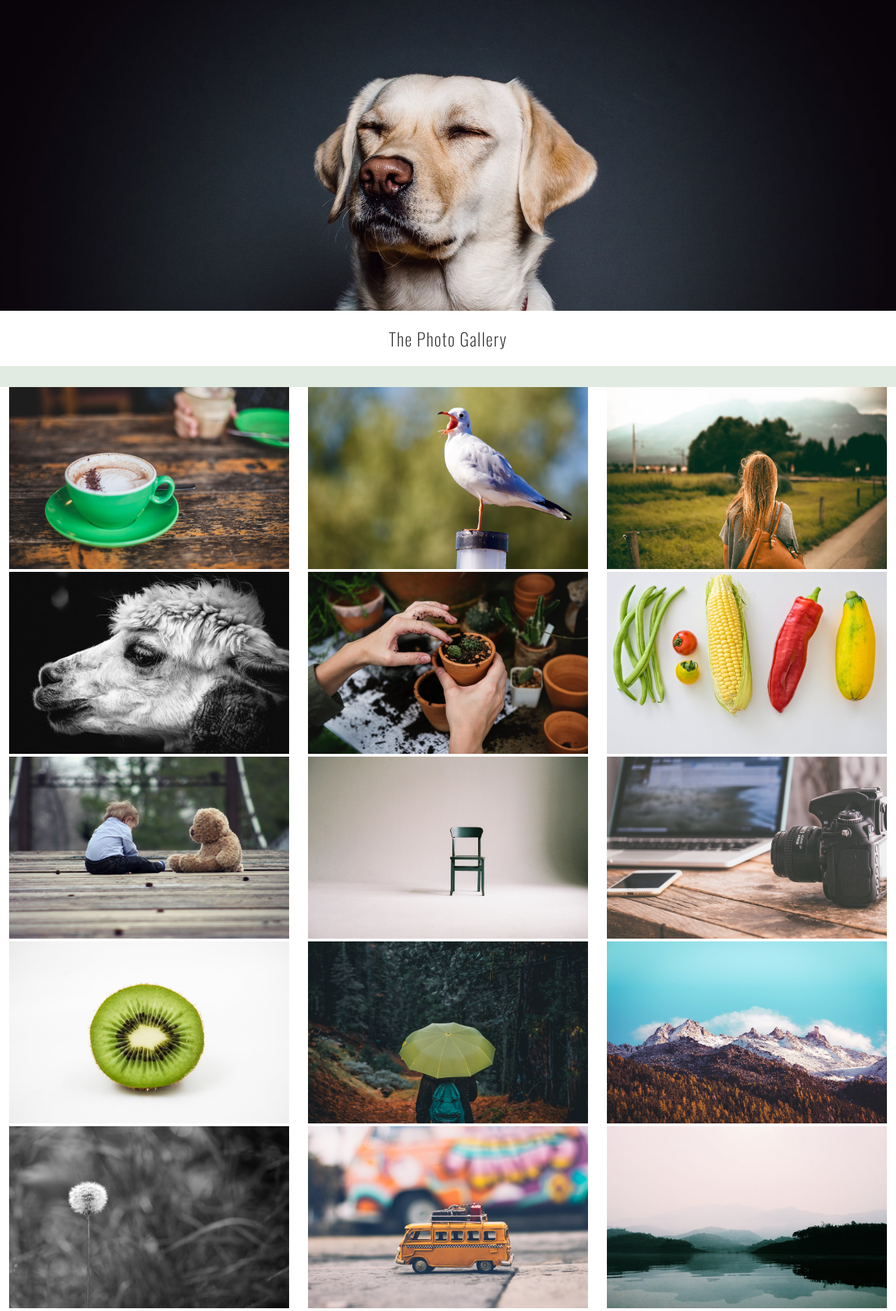
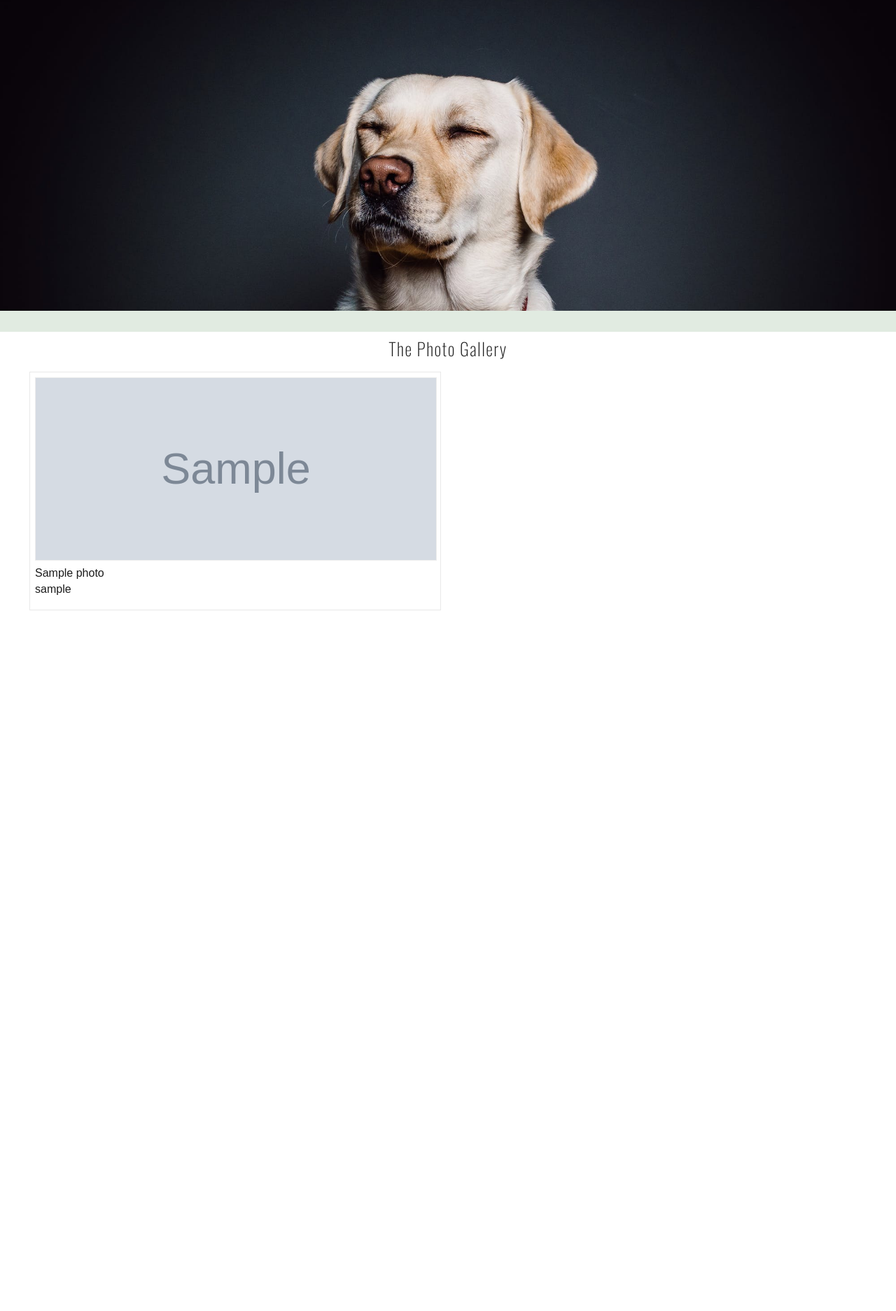
Before and after one commit to jordanjrc/Yofi-Tofi-Photos, a PHP site: page /photos in a window 1280 px wide. Shown: the part 94-1967 px from the top of the page at 70% size. After the commit the page ends 966 px from the top, so only its background shows below. Run offline with PHP 8.4, Linux system fonts and the light colour scheme; tables that the repository leaves empty or names only in its code hold one stand-in row (values such as "Sample post"); grey boxes marked "Sample" are stand-in pictures; some libraries are stand-ins or nearby versions; some web fonts are replaced.

Commit message:
add photo gallery

```diff
--- /dev/null
+++ b/controllers/photos.php
@@ -0,0 +1,5 @@
+<?php
+$getPhotos = $database->prepare("SELECT photos.*, users.first_name, users.last_name, users.username FROM photos JOIN users on photos.user_id = users.id ORDER BY upload_date DESC");
+$getPhotos->execute();
+
+$photos = $getPhotos->fetchAll();
--- a/public/styles/stylesheet.css
+++ b/public/styles/stylesheet.css
@@ -144,10 +144,6 @@ ul {
 
 /* photos page */
 
-#gallery img {
-  width: 600px;
-}
-
 #photos-header-photo {
   padding-top: 15px;
 }
@@ -162,19 +158,95 @@ ul {
 }
 
 #photos-header h2 {
+  padding: 5px;
+  margin: 0;
   font-size: 25px;
   text-align: center;
 }
 
-#photo-collage {
+#photo-gallery {
   display: flex;
-  justify-content: space-around;
   flex-flow: row wrap;
+  width: 95%;
+  margin: 0 auto;
 }
 
-#photo-collage img {
+#image-card {
+  flex: 1 1 380px;
+  height: auto;
+  margin: 10px;
+  padding: 7px 7px 20px 7px;
+  background-color: white;
+  border: 1px solid #e8e8e8;
+}
+
+#image-card p {
+  margin: 0;
+  padding-top: 5px;
+}
+
+#image-card img {
+  border: 1px solid #ededed;
   height: 260px;
-  width: 400px;
+  width: 100%;
+}
+
+#image-card img:hover {
+  opacity: 0.7;
+}
+
+.modal {
+  display: none;
+  position: fixed;
+  z-index: 1;
+  padding-top: 100px;
+  left: 0;
+  top: 0;
+  width: 100%;
+  height: 100%;
+  overflow: auto;
+  background-color: rgb(0,0,0);
+  background-color: rgba(0,0,0,0.9);
+}
+
+.modal img {
+  margin: auto;
+  display: block;
+  width: 80%;
+  max-height: 900px;
+  width: auto;
+}
+
+.modal div {
+  margin: auto;
+  display: block;
+  width: 80%;
+  max-height: 900px;
+  width: auto;
+  text-align: center;
+  color: #ccc;
+  padding: 10px 0;
+  height: 150px;
+}
+
+.modal span {
+  position: absolute;
+  top: 15px;
+  right: 35px;
+  color: #f1f1f1;
+  font-size: 40px;
+  font-weight: bold;
+  transition: 0.3s;
+}
+
+.modal span:hover, .modal span:focus {
+  color: #bbb;
+  text-decoration: none;
+  cursor: pointer;
+}
+
+.hidden {
+  visibility: hidden;
 }
 
 @media (max-width: 400px) {
--- a/views/photos.php
+++ b/views/photos.php
@@ -1,55 +1,50 @@
 <section id="photos-header-photo"></section>
+
+<section class="color-block-green"></section>
 
 <div id="photos-header">
   <h2>The Photo Gallery</h2>
 </div>
 
-<section class="color-block-green"></section>
+<div id="photo-gallery">
+  <? foreach ($photos as $photo) { ?>
+    <div id="image-card">
+      <img id="photo-gallery-image<?= $photo->id ?>" src="/images/original/<?= $photo->filename ?>" alt="<?= $photo->title ?>">
+      <p><?= $photo->title ?></p>
+      <p><?= $photo->username ?></p>
+    </div>
 
-<section id="photo-collage">
-  <div>
-    <img src="/images/coffee.jpeg" alt="green coffee cup">
-  </div>
-  <div>
-    <img src="/images/seagull.jpeg" alt="seagull">
-  </div>
-  <div>
-    <img src="/images/wondering.jpeg" alt="woman walking outside">
-  </div>
-  <div>
-    <img src="/images/alpaca_black_white.jpeg" alt="alpaca">
-  </div>
-  <div>
-    <img src="/images/planting.jpeg" alt="planting cactus">
-  </div>
-  <div>
-    <img src="/images/veggies.jpeg" alt="vegetables">
-  </div>
-  <div>
-    <img src="/images/baby_and_bear.jpeg" alt="baby with teddy bear">
-  </div>
-  <div>
-    <img src="/images/chair.jpeg" alt="chair in white room">
-  </div>
-  <div>
-    <img src="/images/camera.jpeg" alt="camera on desk">
-  </div>
-  <div>
-    <img src="/images/kiwi.jpeg" alt="kiwi">
-  </div>
-  <div>
-    <img src="/images/umbrella.jpeg" alt="umbrella in the woods">
-  </div>
-  <div>
-    <img src="/images/mountains.jpeg" alt="mountains">
-  </div>
-  <div>
-    <img src="/images/weed.jpeg" alt="a weed growing in a field">
-  </div>
-  <div>
-    <img src="/images/bus.jpeg" alt="tiny toy bus">
-  </div>
-  <div>
-    <img src="/images/lake.jpeg" alt="lake">
-  </div>
-</section>
+    <div id="imageModal" class="modal">
+      <!-- The Close Button -->
+      <span id="close">&times;</span>
+      <!-- Modal Content (The Image) -->
+      <img id="modal-image">
+      <!-- Modal Caption (Image Text) -->
+      <div id="caption"></div>
+    </div>
+
+    <script>
+    var modal = document.getElementById('imageModal');
+    var image = document.getElementById('photo-gallery-image<?= $photo->id ?>');
+    var modalImage = document.getElementById('modal-image');
+    var captionText = document.getElementById('caption');
+
+    image.onclick = function() {
+      modal.style.display = "block";
+      modalImage.src = this.src;
+      captionText.innerHTML = this.alt;
+    }
+
+    var closeSpan = document.getElementById('close');
+
+    closeSpan.onclick = function() {
+      modal.style.display = "none";
+    }
+    </script>
+
+  <? } ?>
+  <div id="image-card" class="hidden"></div>
+  <div id="image-card" class="hidden"></div>
+  <div id="image-card" class="hidden"></div>
+  <div id="image-card" class="hidden"></div>
+</div>
```
